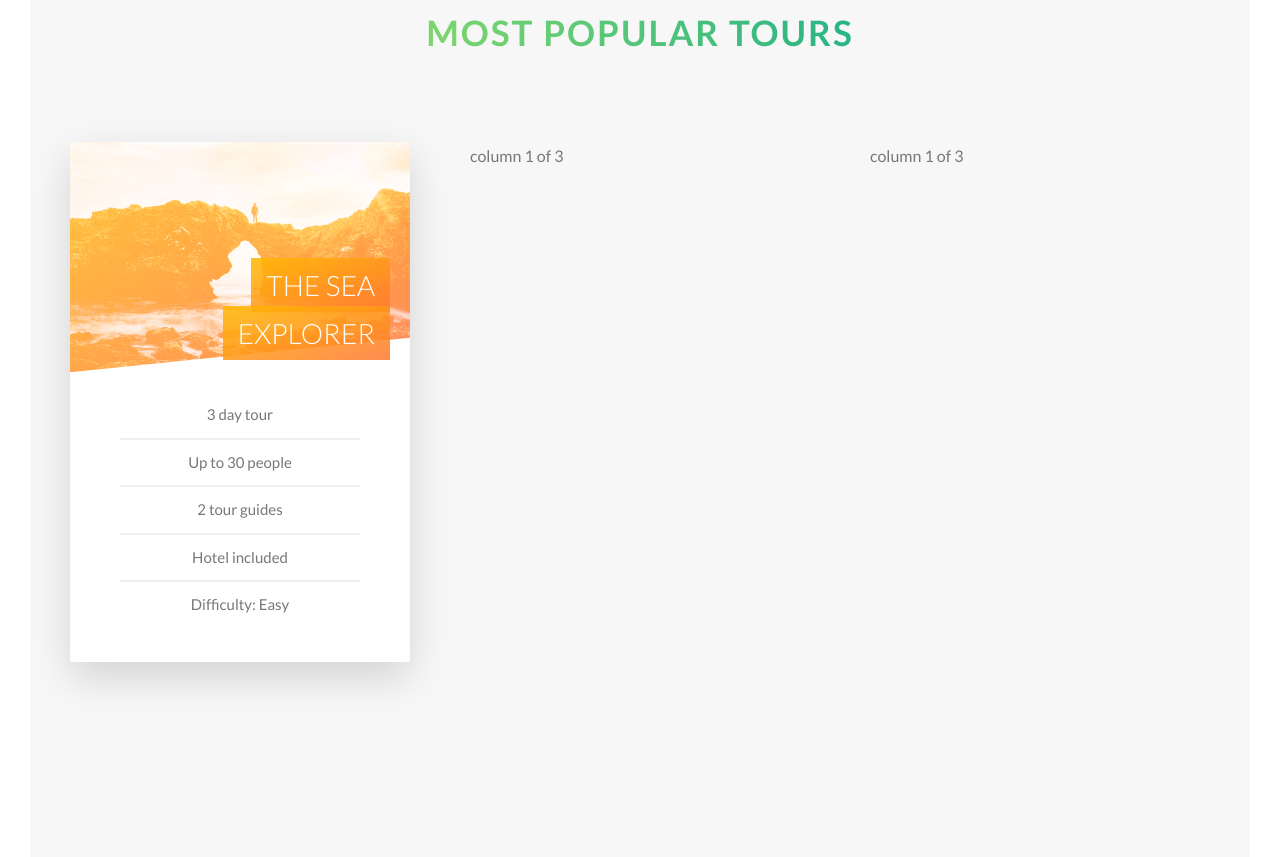
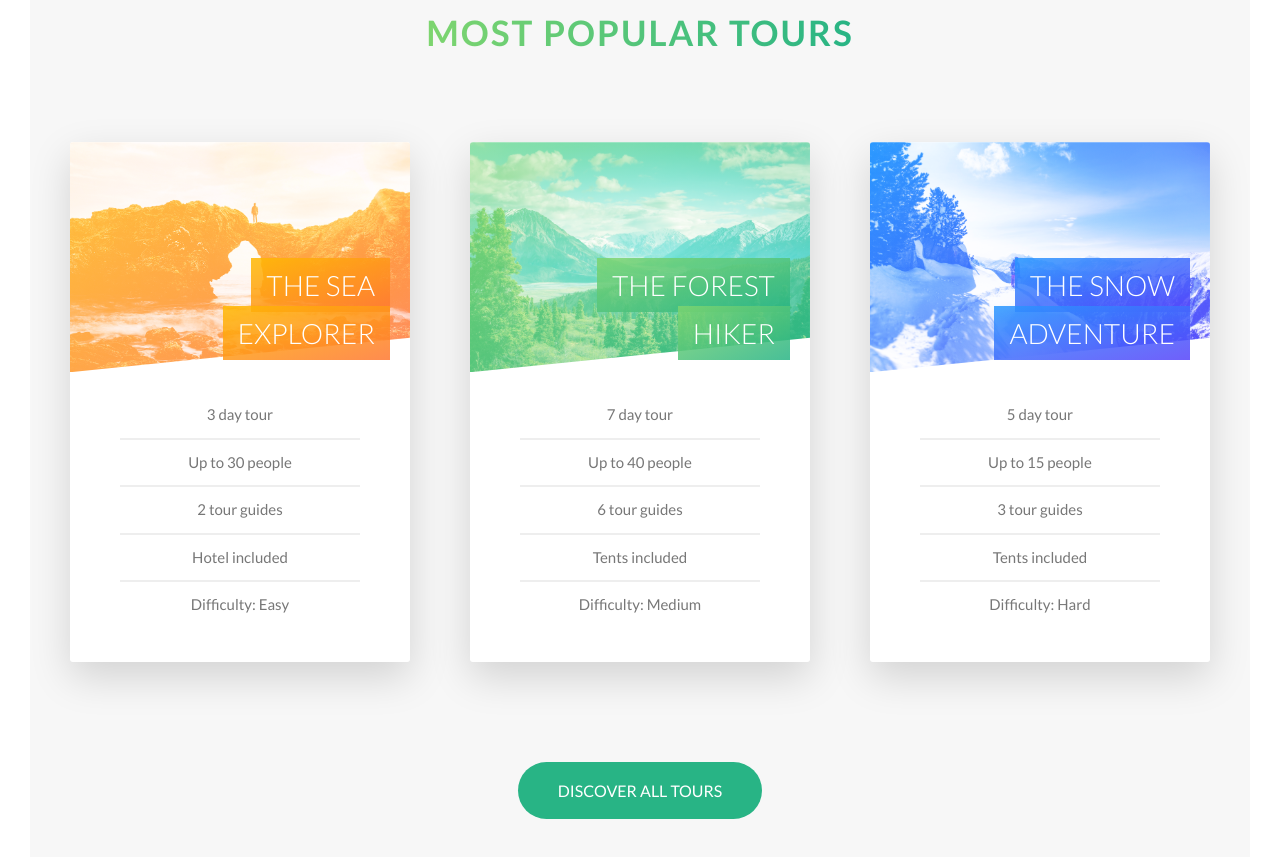
Before and after one commit to PFurtak/tours, a website: page index.html in a window 1280 px wide. Shown: the part 2414-3271 px from the top of the page. Drawn offline with Linux system fonts and the light colour scheme.

Commit message:
Finished tours section, all cards complete

```diff
--- a/index.html
+++ b/index.html
@@ -223,16 +223,89 @@
                 </div>
               </div>
               <div class="card__side card__side--back card__side--back-1">
-                BACK
+                <div class="card__cta">
+                  <div class="card__price-box">
+                    <p class="card__price-only">
+                      Only
+                    </p>
+                    <p class="card__price-value">$297</p>
+                  </div>
+                  <a href="#" class="btn btn--white">Book now!</a>
+                </div>
               </div>
             </div>
           </div>
           <div class="col-1-of-3">
-            column 1 of 3
+            <div class="card">
+              <div class="card__side card__side--front">
+                <div class="card__picture card__picture--2">
+                  &nbsp;
+                </div>
+                <h4 class="card__heading">
+                  <span class="card__heading-span card__heading-span--2"
+                    >The Forest Hiker</span
+                  >
+                </h4>
+                <div class="card__details">
+                  <ul>
+                    <li>7 day tour</li>
+                    <li>Up to 40 people</li>
+                    <li>6 tour guides</li>
+                    <li>Tents included</li>
+                    <li>Difficulty: Medium</li>
+                  </ul>
+                </div>
+              </div>
+              <div class="card__side card__side--back card__side--back-2">
+                <div class="card__cta">
+                  <div class="card__price-box">
+                    <p class="card__price-only">
+                      Only
+                    </p>
+                    <p class="card__price-value">$497</p>
+                  </div>
+                  <a href="#" class="btn btn--white">Book now!</a>
+                </div>
+              </div>
+            </div>
           </div>
           <div class="col-1-of-3">
-            column 1 of 3
+            <div class="card">
+              <div class="card__side card__side--front">
+                <div class="card__picture card__picture--3">
+                  &nbsp;
+                </div>
+                <h4 class="card__heading">
+                  <span class="card__heading-span card__heading-span--3"
+                    >The Snow adventure</span
+                  >
+                </h4>
+                <div class="card__details">
+                  <ul>
+                    <li>5 day tour</li>
+                    <li>Up to 15 people</li>
+                    <li>3 tour guides</li>
+                    <li>Tents included</li>
+                    <li>Difficulty: Hard</li>
+                  </ul>
+                </div>
+              </div>
+              <div class="card__side card__side--back card__side--back-3">
+                <div class="card__cta">
+                  <div class="card__price-box">
+                    <p class="card__price-only">
+                      Only
+                    </p>
+                    <p class="card__price-value">$897</p>
+                  </div>
+                  <a href="#" class="btn btn--white">Book now!</a>
+                </div>
+              </div>
+            </div>
           </div>
+        </div>
+        <div class="u-center-text u-margin-top-xl">
+          <a href="#" class="btn btn--green">Discover all tours</a>
         </div>
       </section>
     </main>
--- a/sass/base/_utilities.scss
+++ b/sass/base/_utilities.scss
@@ -13,3 +13,10 @@
 .u-margin-bottom-sm {
   margin-bottom: 1.5rem;
 }
+
+.u-margin-top-lg {
+  margin-top: 8rem;
+}
+.u-margin-top-xl {
+  margin-top: 10rem;
+}
--- a/sass/components/_button.scss
+++ b/sass/components/_button.scss
@@ -16,6 +16,15 @@
 
     &::after {
       background-color: $color-white;
+    }
+  }
+
+  &--green {
+    background-color: $color-primary-dark;
+    color: $color-white;
+
+    &::after {
+      background-color: $color-primary-dark;
     }
   }
 
--- a/sass/components/_card.scss
+++ b/sass/components/_card.scss
@@ -6,7 +6,6 @@
 
   &__side {
     font-size: 2rem;
-
     height: 52rem;
     transition: all 1s ease;
     position: absolute;
@@ -17,6 +16,8 @@
     border-radius: 3px;
     overflow: hidden;
     box-shadow: 0 1.5rem 4rem rgba($color-black, 0.15);
+    border-top-left-radius: 3px;
+    border-top-right-radius: 3px;
 
     &--front {
       background-color: $color-white;
@@ -31,6 +32,20 @@
           to right bottom,
           $color-secondary-light,
           $color-secondary-dark
+        );
+      }
+      &-2 {
+        background-image: linear-gradient(
+          to right bottom,
+          $color-primary-light,
+          $color-primary-dark
+        );
+      }
+      &-3 {
+        background-image: linear-gradient(
+          to right bottom,
+          $color-tertiary-light,
+          $color-tertiary-dark
         );
       }
     }
@@ -60,10 +75,20 @@
         url(../img/nat-5.jpg);
     }
     &--2 {
-      background-image: url(../img/nat-5.jpg);
+      background-image: linear-gradient(
+          to right bottom,
+          $color-primary-light,
+          $color-primary-dark
+        ),
+        url(../img/nat-6.jpg);
     }
     &--3 {
-      background-image: url(../img/nat-5.jpg);
+      background-image: linear-gradient(
+          to right bottom,
+          $color-tertiary-light,
+          $color-tertiary-dark
+        ),
+        url(../img/nat-7.jpg);
     }
   }
 
@@ -90,6 +115,20 @@
         rgba($color-secondary-dark, 0.85)
       );
     }
+    &--2 {
+      background-image: linear-gradient(
+        to right bottom,
+        rgba($color-primary-light, 0.85),
+        rgba($color-primary-dark, 0.85)
+      );
+    }
+    &--3 {
+      background-image: linear-gradient(
+        to right bottom,
+        rgba($color-tertiary-light, 0.85),
+        rgba($color-tertiary-dark, 0.85)
+      );
+    }
   }
   &__details {
     padding: 2rem;
@@ -109,4 +148,27 @@
       }
     }
   }
+
+  &__cta {
+    position: absolute;
+    top: 50%;
+    left: 50%;
+    transform: translate(-50%, -50%);
+    width: 90%;
+    text-align: center;
+  }
+  &__price-box {
+    text-align: center;
+    margin-bottom: 8rem;
+    color: $color-white;
+  }
+
+  &__price-only {
+    font-size: 1.4rem;
+    text-transform: uppercase;
+  }
+  &__price-value {
+    font-size: 6rem;
+    font-weight: 100;
+  }
 }
--- a/sass/pages/_home.scss
+++ b/sass/pages/_home.scss
@@ -23,6 +23,6 @@
 
 .section-tours {
   background-color: $color-grey-light-1;
-  padding: 25rem 0 50rem 0;
+  padding: 25rem 0 15rem 0;
   margin-top: -10rem;
 }
```
Also changed, not shown: css/style.css.
